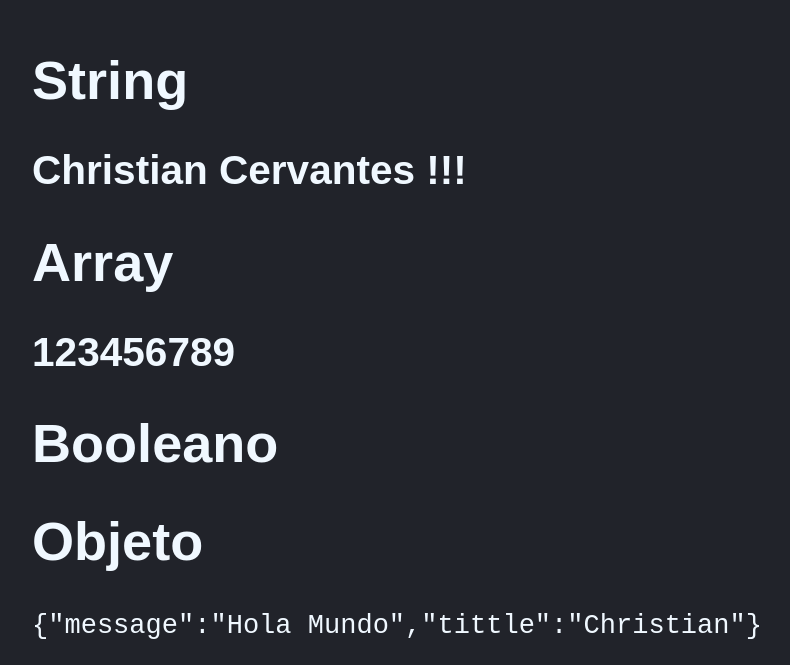
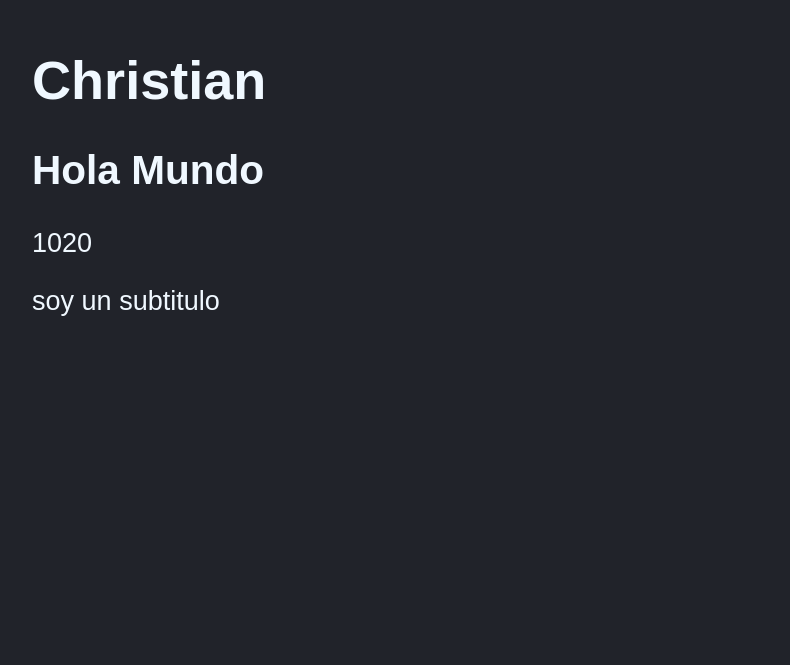
Before and after one commit to AndrewCervantes/Cursos, a React (Vite) app in the folder React/03-counter-app-vite/: page / in a window 1280 px wide. Shown: the part 135-800 px from the top of the page, without its empty margins (116-906 px from the left). Built offline with nearby package versions, Linux system fonts and the light colour scheme.

Commit message:
Curso React - Props

```diff
--- a/React/03-counter-app-vite/src/FirstApp_Props.jsx
+++ b/React/03-counter-app-vite/src/FirstApp_Props.jsx
@@ -1,13 +1,28 @@
 /* Comunicación entre compomponentes - Props
   Propiedades que se mandan en un functional component.
 */
+
+/* Forma 1 - no recomendable
 export const FirtsApp2 = (props) => {
-  console.log(props)
+  //console.log(props)
   return (
     <>
       <h1> Chrisitian </h1>
       <h2> {props.title} </h2>
+      {}
       <p>Soy un subtitulo</p>
     </>
   )
 }
+
+*/
+export const FirtsApp2 = ({title, subTitle}) =>{
+  return(
+    <>
+      <h1> Christian</h1>
+      <h2>{title}</h2>
+      <p>{subTitle + 10}</p>
+      <p>soy un subtitulo</p>
+    </>
+  )
+}
--- a/React/03-counter-app-vite/src/FirtsApp.jsx
+++ b/React/03-counter-app-vite/src/FirtsApp.jsx
@@ -27,6 +27,8 @@ const getResult = (a,b) => {
 
 /* Forma 2   <> - nodo padre*/
 export const FirtsApp = () => {
+
+
   return (
     <>
       <h1>String</h1>
--- a/React/03-counter-app-vite/src/main.jsx
+++ b/React/03-counter-app-vite/src/main.jsx
@@ -5,6 +5,7 @@ import ReactDOM from 'react-dom/client';
 import { FirtsApp } from "./FirtsApp";
 import { HelloWorldApp } from "./HelloWorldApp";
 //import { App } from './HelloWorldApp'
+import { FirtsApp2 } from "./FirstApp_Props";
 import './styles.css';
 
 
@@ -13,6 +14,7 @@ import './styles.css';
  /* Renderizar */
  ReactDOM.createRoot( document.getElementById('root')).render(
     <React.StrictMode>
-        <FirtsApp />
+        <FirtsApp2 title ="Hola Mundo" subTitle ={1010} />
+
     </React.StrictMode>
  )
```
